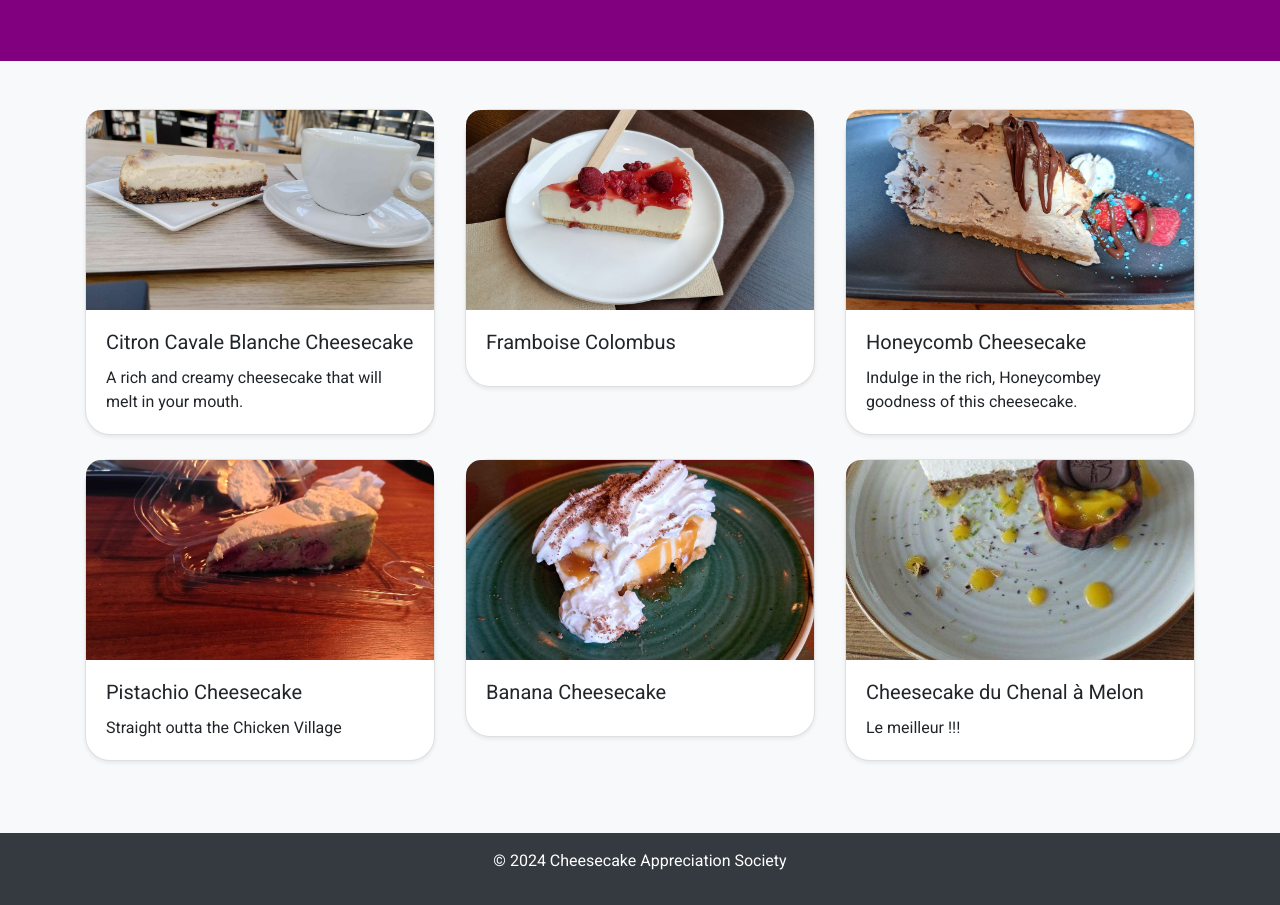
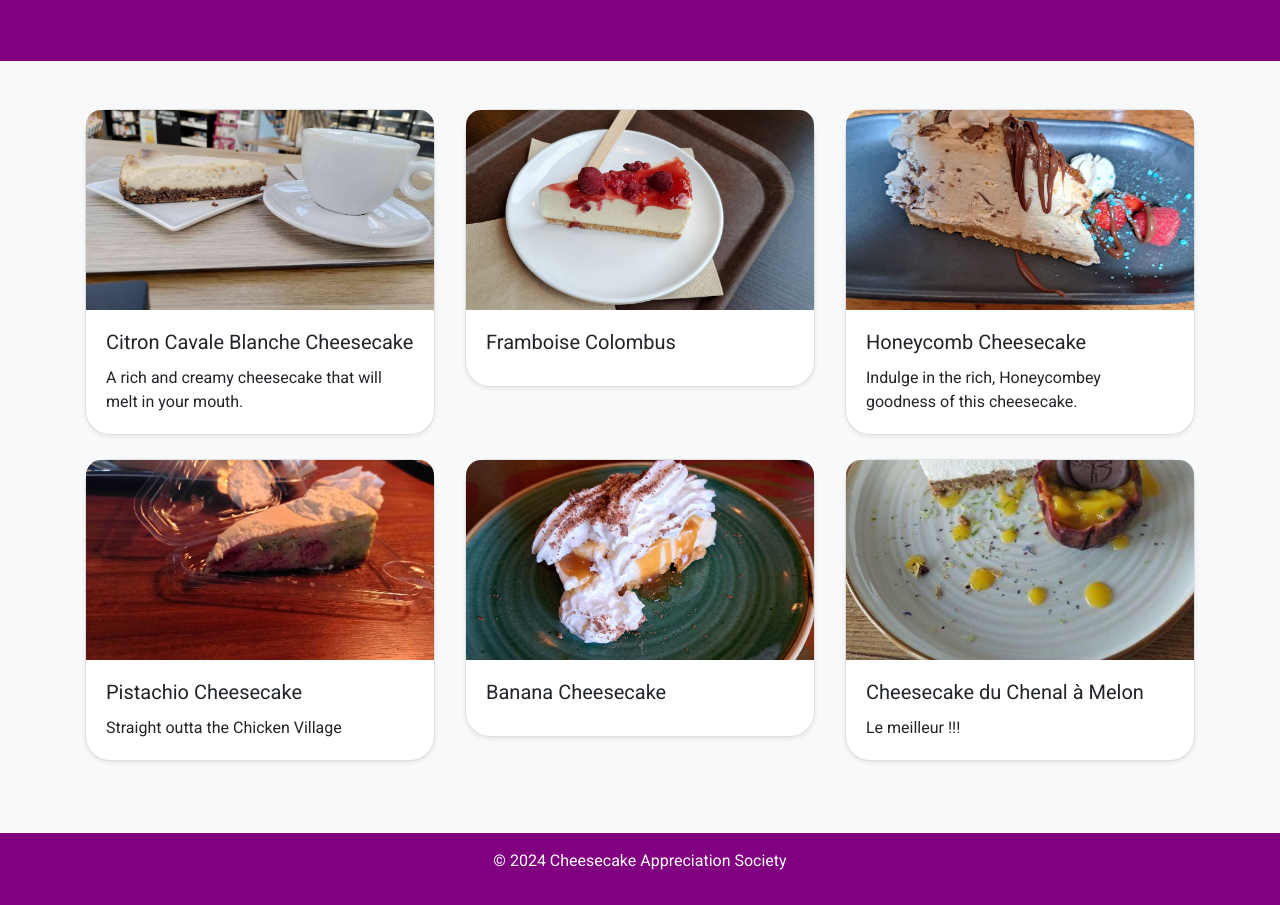
Before and after one commit to m4444te/cheesecakeappreciationsociety, a plain HTML site: page index.html in a window 1280 px wide. Shown: the part 137-1042 px from the top of the page. Drawn offline with nearby package versions, Linux system fonts and the light colour scheme.

Commit message:
update footer

```diff
--- a/index.html
+++ b/index.html
@@ -120,7 +120,7 @@
                 </div>
             </div>
         </main>
-        <footer class="bg-dark text-white text-center py-3 mt-auto">
+        <footer class="text-white text-center py-3 mt-auto">
             <p>&copy; 2024 Cheesecake Appreciation Society</p>
         </footer>
 
```
